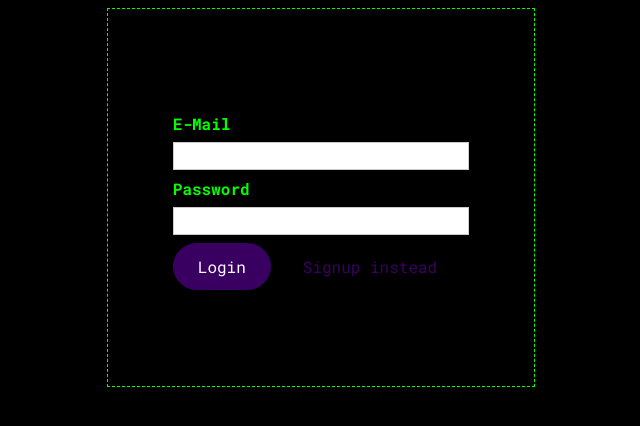
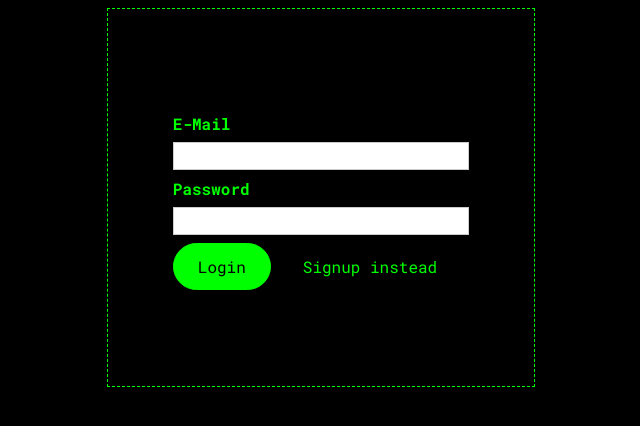
Before and after one commit to moviefan322/vuebsdrills, a Vue app: page /auth in a window 1280 px wide. Shown: the top 426 px of the page, without its empty margins (319-959 px from the left). Built offline with nearby package versions, Linux system fonts and the light colour scheme.

Commit message:
updates BaseButton stylings

```diff
--- a/src/ui/BaseButton.vue
+++ b/src/ui/BaseButton.vue
@@ -17,9 +17,9 @@ a {
   text-decoration: none;
   padding: 0.75rem 1.5rem;
   font: inherit;
-  background-color: #3a0061;
-  border: 1px solid #3a0061;
-  color: white;
+  background-color: lime;
+  border: 1px solid lime;
+  color: black;
   cursor: pointer;
   border-radius: 30px;
   margin-right: 0.5rem;
@@ -30,26 +30,27 @@ a:hover,
 a:active,
 button:hover,
 button:active {
-  background-color: #270041;
-  border-color: #270041;
+  background-color: lime;
+  border-color: lime;
 }
 
 .flat {
   background-color: transparent;
-  color: #3a0061;
+  color: lime;
   border: none;
 }
 
 .outline {
   background-color: transparent;
-  border-color: #270041;
-  color: #270041;
+  border-color: lime;
+  color: lime;
 }
 
 .flat:hover,
 .flat:active,
 .outline:hover,
 .outline:active {
-  background-color: #edd2ff;
+  background-color: rgb(158, 248, 158);
+  color: black;
 }
 </style>
```
